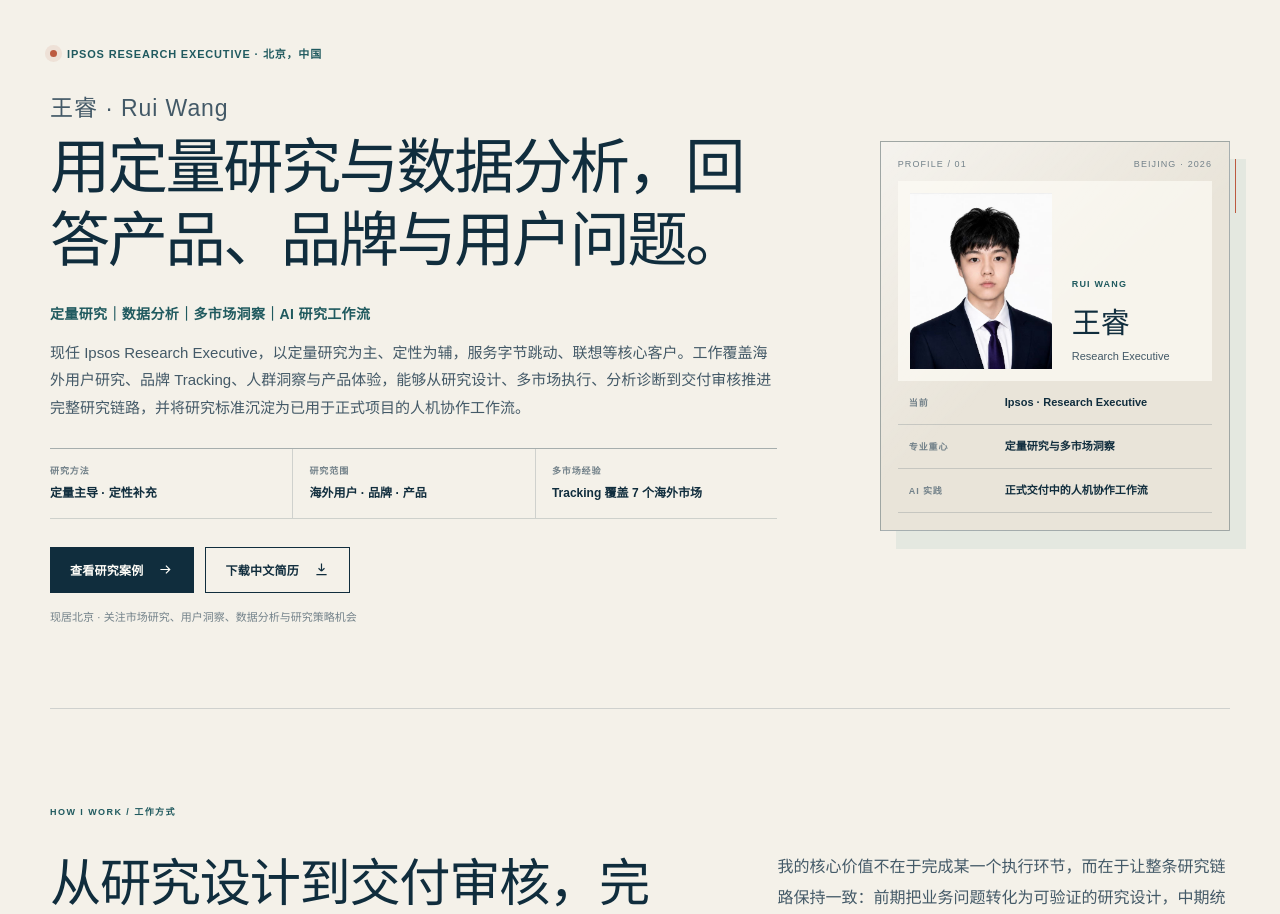
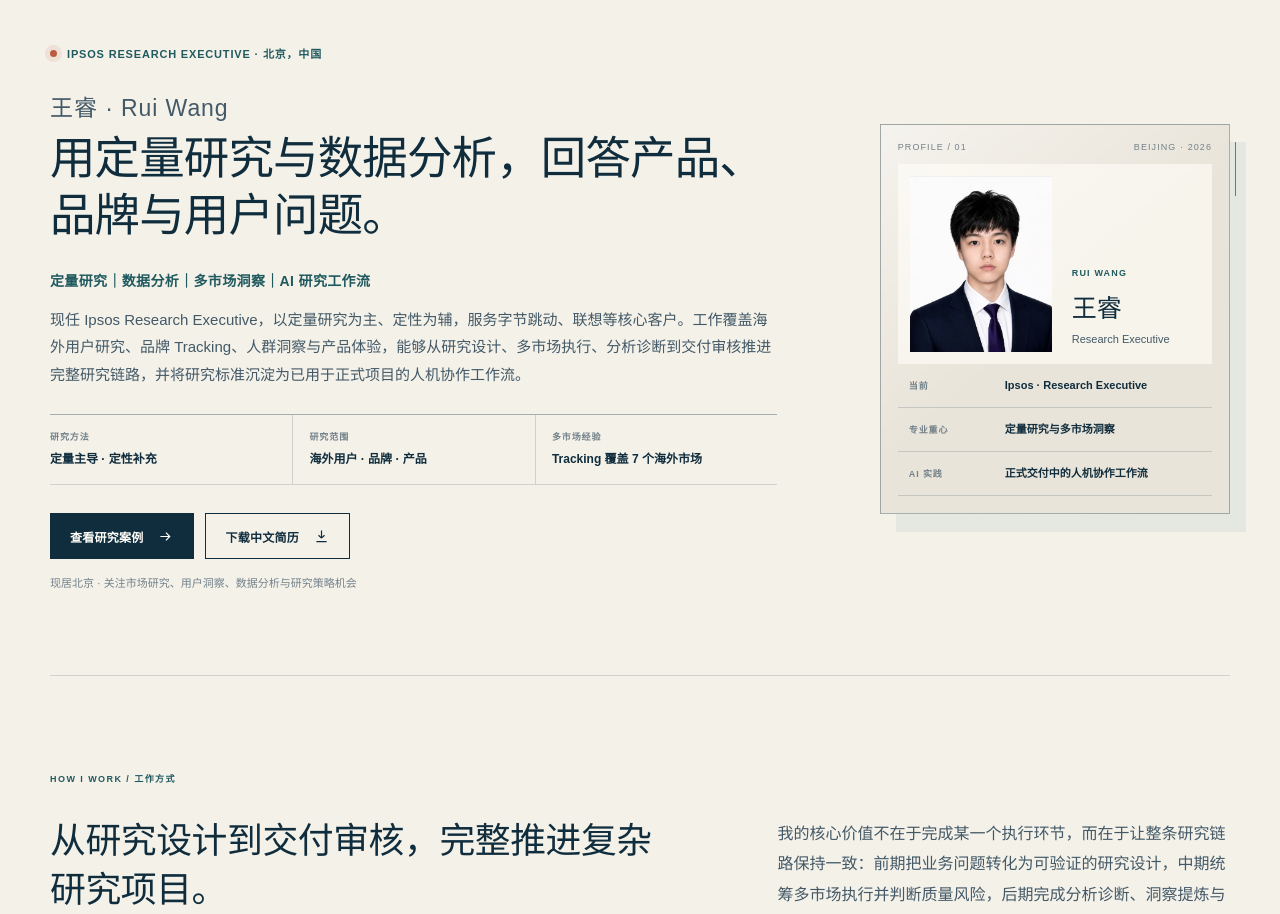
Before and after one commit to Bruc3wAng/rui-wang-resume, a Next.js app: page / in a window 1280 px wide. Shown: the part 100-1014 px from the top of the page. Built offline with nearby package versions, Linux system fonts and the light colour scheme.

Commit message:
Refine portfolio typography hierarchy

```diff
--- a/app/globals.css
+++ b/app/globals.css
@@ -15,6 +15,10 @@
   --max: 1180px;
   --serif: Arial, "Microsoft YaHei", sans-serif;
   --sans: Arial, "Microsoft YaHei", sans-serif;
+  --type-hero: clamp(38px, 3.7vw, 52px);
+  --type-hero-zh: clamp(36px, 3.55vw, 48px);
+  --type-section: clamp(28px, 2.8vw, 38px);
+  --type-project: clamp(26px, 2.3vw, 33px);
 }
 
 * {
@@ -293,17 +297,17 @@ footer {
   max-width: 790px;
   margin: 0;
   font-family: var(--serif);
-  font-size: clamp(48px, 5vw, 68px);
+  font-size: var(--type-hero);
   font-weight: 500;
-  line-height: 1.14;
-  letter-spacing: -0.045em;
+  line-height: 1.16;
+  letter-spacing: -0.028em;
 }
 
 .language-zh .hero h1 {
   max-width: 730px;
-  font-size: clamp(44px, 4.7vw, 62px);
-  line-height: 1.22;
-  letter-spacing: -0.04em;
+  font-size: var(--type-hero-zh);
+  line-height: 1.25;
+  letter-spacing: -0.018em;
 }
 
 .hero-positioning {
@@ -508,7 +512,7 @@ footer a:hover .icon-up {
   display: block;
   margin-top: 10px;
   font-family: var(--serif);
-  font-size: 29px;
+  font-size: 25px;
   font-weight: 500;
 }
 
@@ -583,10 +587,10 @@ footer a:hover .icon-up {
 .contact-grid h2 {
   margin: 0;
   font-family: var(--serif);
-  font-size: clamp(36px, 4vw, 52px);
+  font-size: var(--type-section);
   font-weight: 500;
-  line-height: 1.24;
-  letter-spacing: -0.035em;
+  line-height: 1.28;
+  letter-spacing: -0.02em;
 }
 
 .language-zh .section-intro h2,
@@ -594,8 +598,8 @@ footer a:hover .icon-up {
 .language-zh .work-heading h2,
 .language-zh .method-heading h2,
 .language-zh .contact-grid h2 {
-  line-height: 1.34;
-  letter-spacing: -0.025em;
+  line-height: 1.38;
+  letter-spacing: -0.012em;
 }
 
 .lead {
@@ -752,7 +756,7 @@ footer a:hover .icon-up {
 .earlier-role h3 {
   margin: 0;
   font-family: var(--serif);
-  font-size: 27px;
+  font-size: 24px;
   font-weight: 500;
 }
 
@@ -936,7 +940,7 @@ footer a:hover .icon-up {
 .case-tabs strong {
   display: block;
   font-family: var(--serif);
-  font-size: 18px;
+  font-size: 17px;
   font-weight: 500;
   line-height: 1.42;
 }
@@ -1256,7 +1260,7 @@ footer a:hover .icon-up {
 .case-panel h3 {
   margin: 0;
   font-family: var(--serif);
-  font-size: 25px;
+  font-size: 22px;
   font-weight: 500;
   line-height: 1.38;
 }
@@ -1403,7 +1407,7 @@ footer a:hover .icon-up {
 .workflow-panel-title h3 {
   margin: 0;
   font-family: var(--serif);
-  font-size: 26px;
+  font-size: 23px;
   font-weight: 500;
 }
 
@@ -1498,15 +1502,15 @@ footer a:hover .icon-up {
   max-width: 720px;
   margin: 0;
   font-family: var(--serif);
-  font-size: clamp(36px, 4vw, 52px);
+  font-size: var(--type-section);
   font-weight: 500;
-  line-height: 1.24;
-  letter-spacing: -0.035em;
+  line-height: 1.28;
+  letter-spacing: -0.02em;
 }
 
 .language-zh .projects-heading h2 {
-  line-height: 1.34;
-  letter-spacing: -0.025em;
+  line-height: 1.38;
+  letter-spacing: -0.012em;
 }
 
 .projects-heading p {
@@ -1612,9 +1616,9 @@ footer a:hover .icon-up {
   margin-top: 74px;
   color: var(--white);
   font-family: var(--serif);
-  font-size: clamp(42px, 5vw, 68px);
+  font-size: clamp(34px, 3.6vw, 50px);
   font-weight: 500;
-  letter-spacing: -0.05em;
+  letter-spacing: -0.025em;
 }
 
 .preview-lines {
@@ -1681,10 +1685,10 @@ footer a:hover .icon-up {
 .project-content h3 {
   margin: 20px 0 0;
   font-family: var(--serif);
-  font-size: clamp(30px, 3.2vw, 42px);
+  font-size: var(--type-project);
   font-weight: 500;
-  line-height: 1.2;
-  letter-spacing: -0.035em;
+  line-height: 1.26;
+  letter-spacing: -0.02em;
 }
 
 .project-summary {
@@ -1780,7 +1784,7 @@ footer a:hover .icon-up {
 .capability-list h3 {
   margin: 0;
   font-family: var(--serif);
-  font-size: 21px;
+  font-size: 19px;
   font-weight: 500;
 }
 
@@ -1830,7 +1834,7 @@ footer a:hover .icon-up {
 .education-grid h3 {
   margin: 0;
   font-family: var(--serif);
-  font-size: 26px;
+  font-size: 23px;
   font-weight: 500;
 }
 
@@ -2437,7 +2441,7 @@ footer .icon {
 @media (max-width: 560px) {
   .hero h1,
   .language-zh .hero h1 {
-    font-size: clamp(38px, 10.5vw, 48px);
+    font-size: clamp(34px, 9vw, 42px);
   }
 
   .hero-name {
@@ -2495,7 +2499,7 @@ footer .icon {
   }
 
   .profile-card-identity strong {
-    font-size: 24px;
+    font-size: 22px;
   }
 
   .profile-card-facts > div {
@@ -2509,7 +2513,7 @@ footer .icon {
   .method-heading h2,
   .projects-heading h2,
   .contact-grid h2 {
-    font-size: 34px;
+    font-size: 29px;
   }
 
   .lead {
@@ -2659,7 +2663,7 @@ footer .icon {
 
   .preview-canvas > strong {
     margin-top: 56px;
-    font-size: 42px;
+    font-size: 34px;
   }
 
   .project-facts > div {
```
